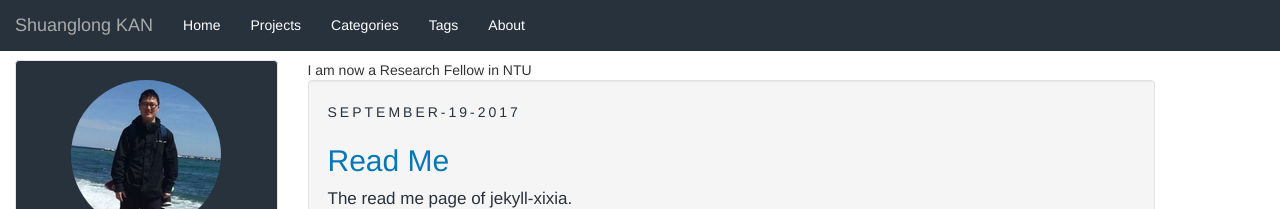
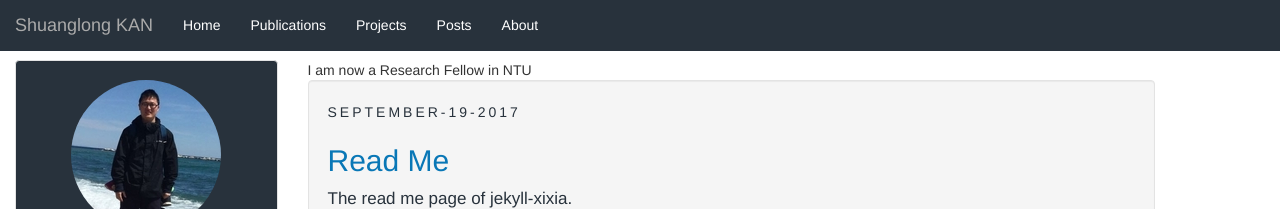
Before and after one commit to ShlKan/kanshuanglong.github.io, a Jekyll site: the page built from index.html, in a window 1280 px wide. Shown: the top 209 px of the page. Built offline with Jekyll 4.4.1, drawn with Linux system fonts in a browser that asks for light colours; the list of posts is cut into pages by our own code.

Commit message:
Update en.yml

```diff
--- a/_data/values/en.yml
+++ b/_data/values/en.yml
@@ -1,9 +1,9 @@
 recent_posts: Recent Posts
 links: Links
 home: Home
-tags: Tags
-archive: Projects
-categories: Categories
+tags: Posts
+archive: Publications
+categories: Projects
 about: About
 thanks: " , Powered by"
 page: Page
```
